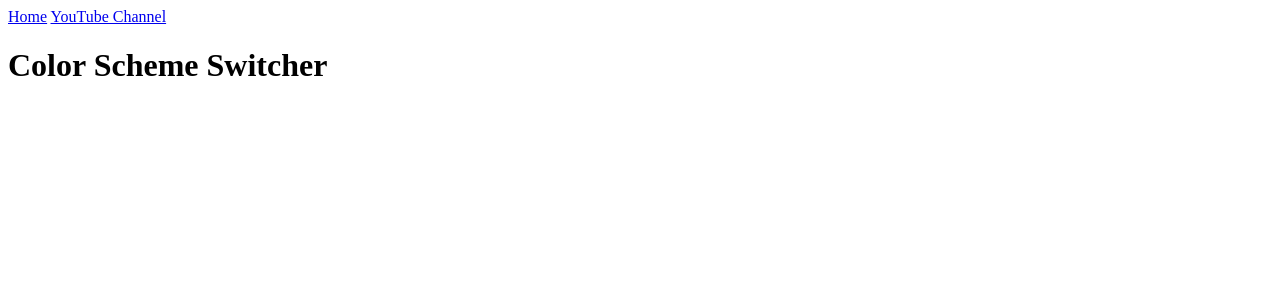
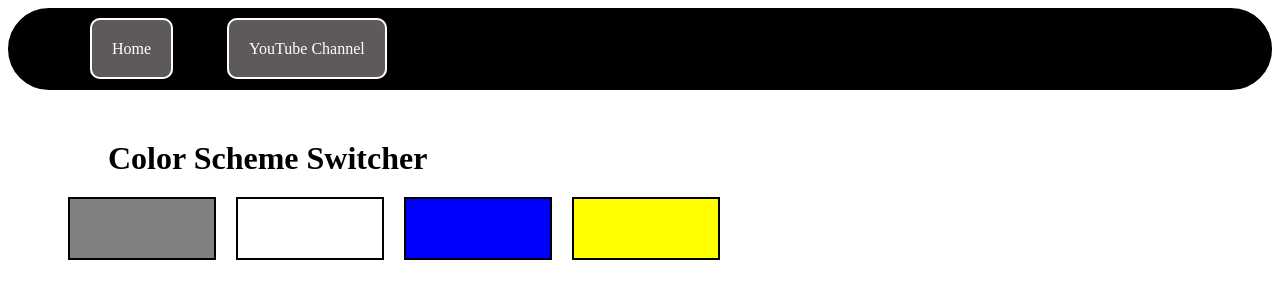
Before and after one commit to Safdar-Ali-India/Color-Scheme-Switcher, a plain HTML site: page index.html in a window 1280 px wide. Drawn offline with Linux system fonts and the light colour scheme.

Commit message:
feat: add color scheme toggle button with default styles and save selected color scheme to local storage for persistence

```diff
--- a/index.html
+++ b/index.html
@@ -5,23 +5,23 @@
     <meta name="viewport" content="width=device-width, initial-scale=1.0">
     <title>Color Scheme Switcher</title>
 </head>
-
+<link rel="stylesheet" href="style.css">
 <body>
     <nav>
-        <a href="/" aria-current="page">Home</a>
-        <a target="_blank" href="https://www.youtube.com/@safdarali_">YouTube Channel</a>
+        <a class="newa" href="/" aria-current="page">Home</a>
+        <a class="newa"  target="_blank" href="https://www.youtube.com/@safdarali_">YouTube Channel</a>
     </nav>
 <div class="canvas">
-<h1>Color Scheme Switcher</h1>
+<h1 class="colorHead">Color Scheme Switcher</h1>
 
 <span class="button" id="grey"></span>
 <span class="button" id="white"></span>
-<span class="button" id="blue "></span>
+<span class="button" id="blue"></span>
 <span class="button" id="yellow"></span>
 
 
 </div>
-
+<script src="index.js"></script>
 
 </body>
 
--- a/index.js
+++ b/index.js
@@ -0,0 +1,25 @@
+const buttons = document.querySelectorAll('.button');
+console.log(buttons);
+const body = document.querySelector('body');
+
+
+buttons.forEach(function (button) {
+    console.log(button);
+    button.addEventListener('click', function(e){
+        console.log(e);
+        console.log(e.target.id);
+if (e.target.id === "grey"){
+    body.style.backgroundColor = e.target.id;
+}
+if (e.target.id === "white"){
+    body.style.backgroundColor = e.target.id;
+}
+if (e.target.id === "blue"){
+    body.style.backgroundColor = e.target.id;
+}
+if (e.target.id === "yellow"){
+    body.style.backgroundColor = e.target.id;
+}
+
+            })
+})
--- /dev/null
+++ b/style.css
@@ -0,0 +1,54 @@
+nav {
+    align-items: center;
+    background-color: black;
+    color: white;
+    padding: 30px;
+    border: 2px solid black;
+    border-radius: 120px;
+}
+
+.canvas {
+    margin-left: 50px;
+}
+
+.newa {
+    margin-top: 120px;
+    margin-bottom: 120px;
+    margin-left: 50px;
+    text-decoration: none;
+    border: 2px solid;
+    padding: 20px;
+    background-color: #5f5a5a;
+    color: white;
+    border-radius: 10px;
+}
+
+.colorHead {
+    margin: 50px;
+}
+
+.button {
+    padding-top: 28px;
+    padding-bottom: 28px;
+    padding-right: 144px;
+    padding-bottom: 14px;
+    margin: 10px;
+
+    border: 2px solid black;
+}
+
+#grey {
+    background-color: grey;
+}
+
+#white {
+    background-color: white;
+}
+
+#yellow {
+    background-color: yellow;
+}
+
+#blue {
+    background-color: blue;
+}
```
